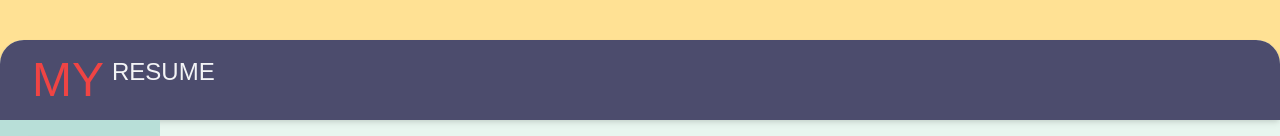
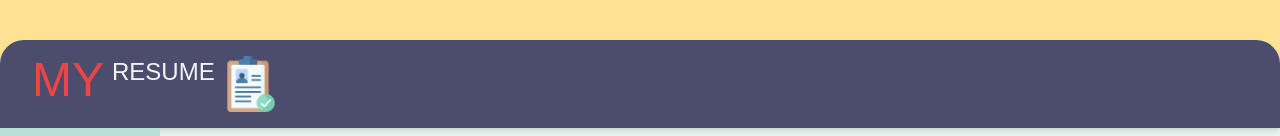
Before and after one commit to cpe-cmu-261207/lab-01-phurin2644, a plain HTML site: page contact.html in a window 1280 px wide. Shown: the top 136 px of the page. Drawn offline with nearby package versions, Linux system fonts and the light colour scheme; a web font is replaced by a local one.

Commit message:
add icon

```diff
--- a/contact.html
+++ b/contact.html
@@ -44,6 +44,9 @@
       <div class="flex space-x-2 ml-4">
         <h6 class="text-5xl text-red-500 ">MY</h6>
         <h6 class="text-2xl text-gray-100">RESUME</h6>
+        <div class="transform hover:scale-125">
+          <img src="img/3135752.png" class="h-14 w-14 ">
+        </div>
       </div>
       <img>
     </div>
```
Also changed, not shown: expirience.html (+3 -0 lines), index.html (+3 -0 lines), img/3135752.png (added).
